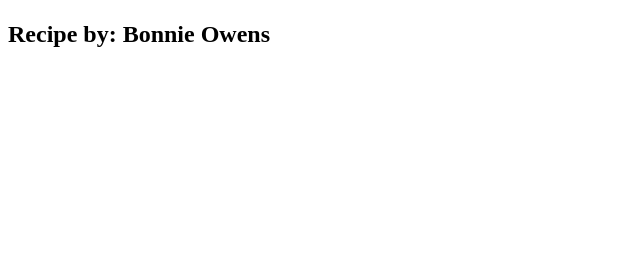
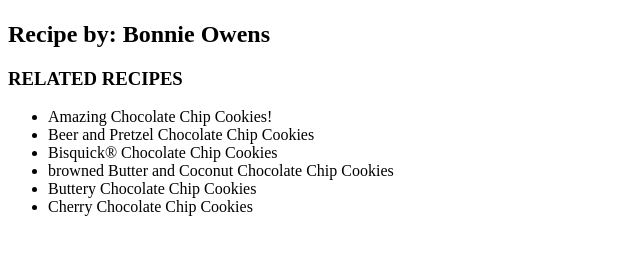
Before and after one commit to emmhardt/cookie-recipe, a plain HTML site: page index.html in a window 1280 px wide. Shown: the part 383-638 px from the top of the page, without its empty margins (0-640 px from the left). Drawn offline with Linux system fonts and the light colour scheme.

Commit message:
Add files via upload
added bulleted related list

```diff
--- a/index.html
+++ b/index.html
@@ -6,6 +6,15 @@
 	<h1>The Best Chocolate Chip Cookie11111s</h1>
 	<img src="http://1algrje8m701k12yd11924dw.wpengine.netdna-cdn.com/wp-content/uploads/2015/06/Cookies.jpg">
 	<h2> Recipe by: Bonnie Owens</h2>
+	<h3>RELATED RECIPES</h3>
+	<ul>
+		<li>Amazing Chocolate Chip Cookies!</li>
+		<li>Beer and Pretzel Chocolate Chip Cookies</li>
+		<li>Bisquick® Chocolate Chip Cookies</li>
+		<li>browned Butter and Coconut Chocolate Chip Cookies</li>
+		<li>Buttery Chocolate Chip Cookies</li>
+		<li>Cherry Chocolate Chip Cookies</li>
+	</ul>
 	<body>
 	</body>
 </html>
```
